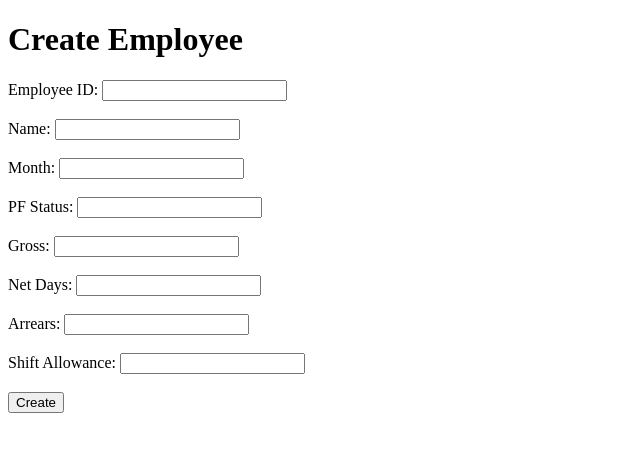
After one commit to Indu-495/django-rest-framework-project, a Django app: page /create_html/ in a window 1280 px wide. The commit adds this page. Shown: the top 452 px of the page, without its empty margins (0-640 px from the left). Run offline with Django 3.2, Linux system fonts and the light colour scheme.

Commit message:
apis to html post method and pdf download api

```diff
--- a/project/apis/urls.py
+++ b/project/apis/urls.py
@@ -33,10 +33,10 @@ employee_hyper_router.register('employeehyper', views.employeehyperviewset, base
 
 urlpatterns = [
     #api view decorator
+
+     path('generate_excel/', views.generate_excel, name='generate_excel'),
+
     path('', home),
-     path('generate-pdf/', views.generate_pdf, name='generate_pdf'),
-
-
     path('add/', employe_post),
     path('update/<int:id>', employe_update),
     path('delete/<int:id>', employe_delete),
@@ -71,6 +71,13 @@ urlpatterns = [
     # Auth URLs for login/logout (used in modal viewset)
     path('auth/', include('rest_framework.urls', namespace='rest_framework')),
 
+
+    #html page
+    path('list_html/',views.list_html),
+    path('create_html/',views.create_html,name='create_html'),
+    path('generate_excel_html/',views.generate_excel_html,name='generate_excel_html'),
+
+
 ]
 
 # http://127.0.0.1:8000/modalapi/employeemodal/19
--- a/project/apis/views.py
+++ b/project/apis/views.py
@@ -1,7 +1,10 @@
+import io
+import os
 from django.shortcuts import render
 
 # Create your views here.
 from django.shortcuts import render
+import requests
 from .models import *
 from .serializers import *
 from rest_framework.response import Response
@@ -15,38 +18,168 @@ from rest_framework.permissions import IsAuthenticated, IsAdminUser
 
 # views.py
 
-from django.http import HttpResponse
+from django.http import FileResponse, HttpResponse, JsonResponse
 from django.views.decorators.csrf import csrf_exempt
 from reportlab.pdfgen import canvas
 from datetime import datetime
+import openpyxl
+from openpyxl.utils import get_column_letter
+from openpyxl.drawing.image import Image
 
-@csrf_exempt
-def generate_pdf(request):
+import openpyxl
+from openpyxl.utils import get_column_letter
+from openpyxl.drawing.image import Image
+
+from django.http import HttpResponse
+from django.shortcuts import render
+from datetime import datetime
+from .models import CallReportMaster
+from django.shortcuts import render
+
+def create_html(request):
     if request.method == 'POST':
+        # Handle the form submission and API interaction
+        emp_id = request.POST.get('emp_id')
+        name = request.POST.get('name')
+        month = request.POST.get('month')
+        pf_status = request.POST.get('pf_status')
+        gross = request.POST.get('gross')
+        net_days = request.POST.get('net_days')
+        arrears = request.POST.get('arrears')
+        shift_allowance = request.POST.get('shift_allowance')
+
+        # Perform any necessary validation or data processing
+
+        # Call the API endpoint to create the employee
+        api_url = 'http://127.0.0.1:8000/create/'
+        payload = {
+            'emp_id': emp_id,
+            'name': name,
+            'month': month,
+            'pf_status': pf_status,
+            'gross': gross,
+            'net_days': net_days,
+            'arrears': arrears,
+            'shift_allowance': shift_allowance
+        }
+
+        response = requests.post(api_url, data=payload)
+        if response.ok:
+            # Employee created successfully
+            return render(request, 'create.html')
+        else:
+            # Handle the API error
+            error_message = 'An error occurred while creating the employee.'
+            return render(request, 'error.html', {'message': error_message})
+
+    # If it's a GET request, simply render the HTML form
+    return render(request, 'create.html')
+
+
+
+
+def list_html(request):
+    return render(request,'list.html')
+
+def generate_excel_html(request):
+    if request.method == 'POST':
+        # Get the values from the HTML form
         from_date = request.POST.get('from_date')
         to_date = request.POST.get('to_date')
-        organisation = request.POST.get('organisation')
 
-        # Generate the PDF
-        response = HttpResponse(content_type='application/pdf')
-        response['Content-Disposition'] = 'attachment; filename="report.pdf"'
+        # Make a POST request to the generate_excel API endpoint
+        response = requests.post('http://127.0.0.1:8000/generate_excel/', data={
+            'from_date': from_date,
+            'to_date': to_date
+        })
 
-        # Create a canvas and write text to the PDF
-        p = canvas.Canvas(response)
-        p.setFont("Helvetica", 12)
-        p.drawString(100, 700, "From: " + from_date)
-        p.drawString(100, 670, "To: " + to_date)
-        p.drawString(100, 640, "Organisation: " + organisation)
-        p.drawString(100, 610, "Generated at: " + datetime.now().strftime("%Y-%m-%d %H:%M:%S"))
-        p.showPage()
-        p.save()
+        # Check if the request was successful
+        if response.status_code == 200:
+            # Get the file content from the response
+            file_content = response.content
+            file_name = response.headers['Content-Disposition'].split('=')[1].replace('"', '')
+
+            # Define the directory where you want to save the Excel file
+            save_directory = 'C:/INDU/django_project/django rest framework project/'
+
+            # Create the file path by joining the directory and file name
+            file_path = os.path.join(save_directory, file_name)
+
+            # Write the file content to the specified file path
+            with open(file_path, 'wb') as file:
+                file.write(file_content)
+
+            # TODO: Process the response as needed
+            # For example, you can save the Excel file or display a success message
+            return HttpResponse(f'Excel file generated successfully. File name: {file_name}, File path: {file_path}')
+        else:
+            # Handle the case where the request was not successful
+            # You can display an error message or redirect to an error page
+            return HttpResponse('Error: Unable to generate the Excel file.')
+    else:
+        # Render the HTML template
+        return render(request, 'template.html')
+
+
+@api_view(['POST'])
+def generate_excel(request):
+    print(request.data, request.method, "###############################")
+    if request.method == 'POST':
+        from_date = request.data.get('from_date')
+        to_date = request.data.get('to_date')
+
+        # Retrieve data from the database
+        data = CallReportMaster.objects.filter(date__range=(from_date, to_date)).values(
+            'sno', 'emp_id', 'ref_type', 'unique_id', 'name', 'design', 'contact', 'camp', 'camp_details',
+            'date', 'time', 'location', 'latitude', 'longitude', 'area', 'city', 'state', 'pincode',
+            'district', 'station', 'branch', 'source', 'attendance', 'reason', 'type', 'ldate', 'category', 'status'
+        )
+
+        # Create a new workbook and select the active sheet
+        workbook = openpyxl.Workbook()
+        sheet = workbook.active
+
+        # Set column names
+        column_names = [
+            'Sno', 'Emp ID', 'Ref Type', 'Unique ID', 'Name', 'Design', 'Contact', 'Camp', 'Camp Details', 'Date',
+            'Time', 'Location', 'Latitude', 'Longitude', 'Area', 'City', 'State', 'Pincode', 'District', 'Station',
+            'Branch', 'Source', 'Attendance', 'Reason', 'Type', 'Ldate', 'Category', 'Status',
+        ]
+
+        # Write column names to the first row of the sheet
+        for col_num, column_name in enumerate(column_names, 1):
+            col_letter = openpyxl.utils.get_column_letter(col_num)
+            sheet[f'{col_letter}1'] = column_name
+
+        # Adjust the width of each column
+        for col_num in range(1, len(column_names) + 1):
+            col_letter = openpyxl.utils.get_column_letter(col_num)
+            sheet.column_dimensions[col_letter].width = 12
+
+        # Write data to the sheet
+        for row_num, row_data in enumerate(data, 2):
+            for col_num, cell_value in enumerate(row_data.values(), 1):
+                col_letter = openpyxl.utils.get_column_letter(col_num)
+                sheet[f'{col_letter}{row_num}'] = cell_value
+
+        # Generate the file name
+        file_name = f"report_{datetime.now().strftime('%Y%m%d%H%M%S')}.xlsx"
+
+        # Save the workbook to a BytesIO buffer
+        buffer = io.BytesIO()
+        workbook.save(buffer)
+        buffer.seek(0)
+
+        # Create a FileResponse with the buffer data
+        response = FileResponse(buffer, content_type='application/vnd.openxmlformats-officedocument.spreadsheetml.sheet')
+        response['Content-Disposition'] = f'attachment; filename="{file_name}"'
 
         return response
 
-    return render(request, 'template.html')
 
 
-#hyper viewset by wrinting one classs we can do all CRUD operations and the id become url
+    return Response({'status': 400})
+
 class employeehyperviewset(viewsets.ModelViewSet):
     queryset=Employee.objects.all()
     serializer_class=employeehyperserializer
@@ -146,6 +279,8 @@ class Employee_create(CreateModelMixin,GenericAPIView):
     queryset=Employee.objects.all()
     serializer_class=EmployeeSerializer
     def post(self,request):
+        print(type(request.data))
+        print(request.data,'@@@@@@@@@@@')
         return self.create(request)
 
 class Employee_retrieve(RetrieveModelMixin,GenericAPIView):
--- /dev/null
+++ b/project/templates/create.html
@@ -0,0 +1,38 @@
+<!DOCTYPE html>
+<html>
+<head>
+    <title>Create Employee</title>
+</head>
+<body>
+    <h1>Create Employee</h1>
+
+    <form action="{% url 'create_html' %}" method="post">
+        {% csrf_token %}
+        <label for="empId">Employee ID:</label>
+        <input type="text" id="empId" name="emp_id" required><br><br>
+
+        <label for="name">Name:</label>
+        <input type="text" id="name" name="name" required><br><br>
+
+        <label for="month">Month:</label>
+        <input type="text" id="month" name="month" required><br><br>
+
+        <label for="pfStatus">PF Status:</label>
+        <input type="text" id="pfStatus" name="pf_status" required><br><br>
+
+        <label for="gross">Gross:</label>
+        <input type="text" id="gross" name="gross" required><br><br>
+
+        <label for="netDays">Net Days:</label>
+        <input type="text" id="netDays" name="net_days" required><br><br>
+
+        <label for="arrears">Arrears:</label>
+        <input type="text" id="arrears" name="arrears" required><br><br>
+
+        <label for="shiftAllowance">Shift Allowance:</label>
+        <input type="text" id="shiftAllowance" name="shift_allowance" required><br><br>
+
+        <input type="submit" value="Create">
+    </form>
+</body>
+</html>
--- /dev/null
+++ b/project/templates/success.html
@@ -0,0 +1 @@
+<h1>Success</h1>
```
Also changed, not shown: project/apis/models.py (+34 -0 lines), project/templates/list.html (added, +57 -0 lines), project/templates/template.html (+4 -7 lines), 4 other files.
